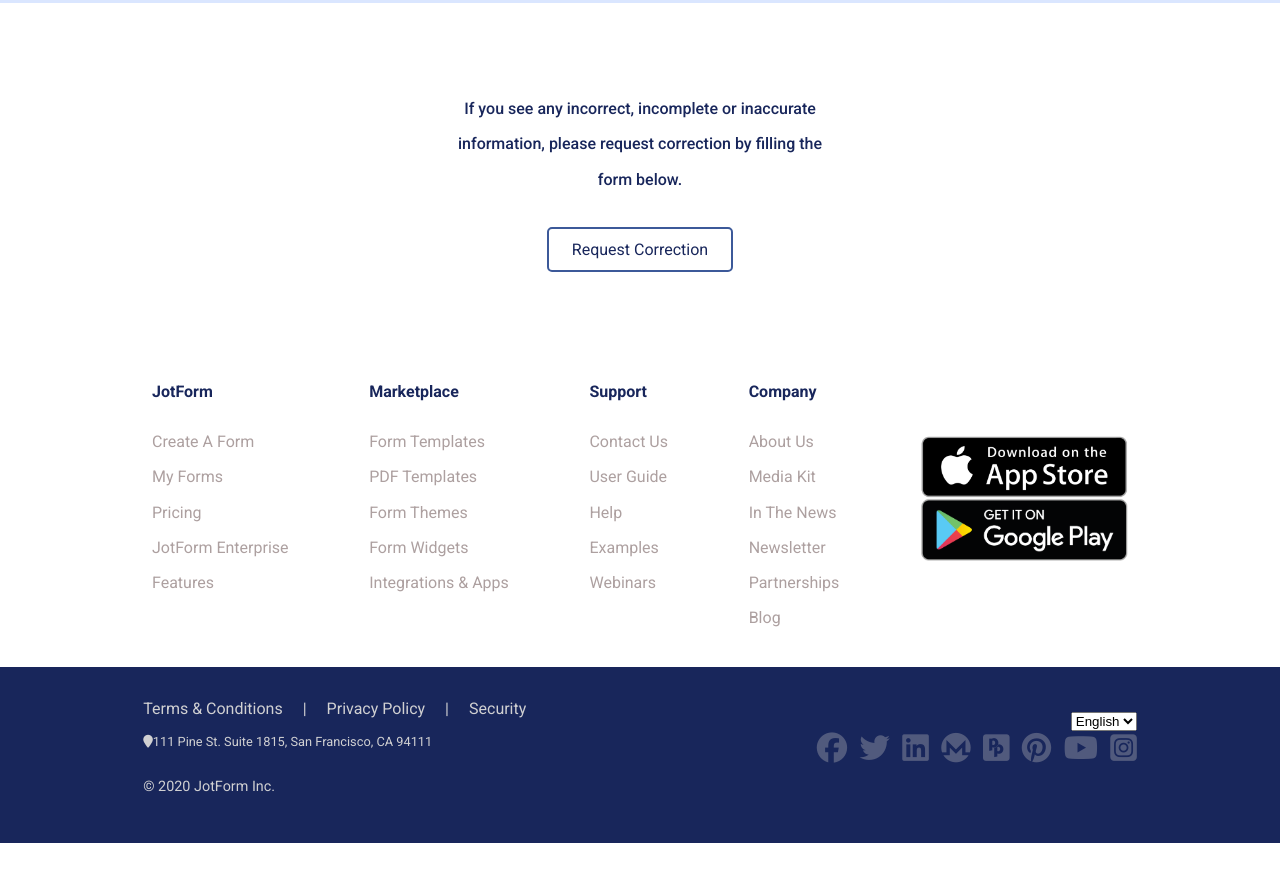
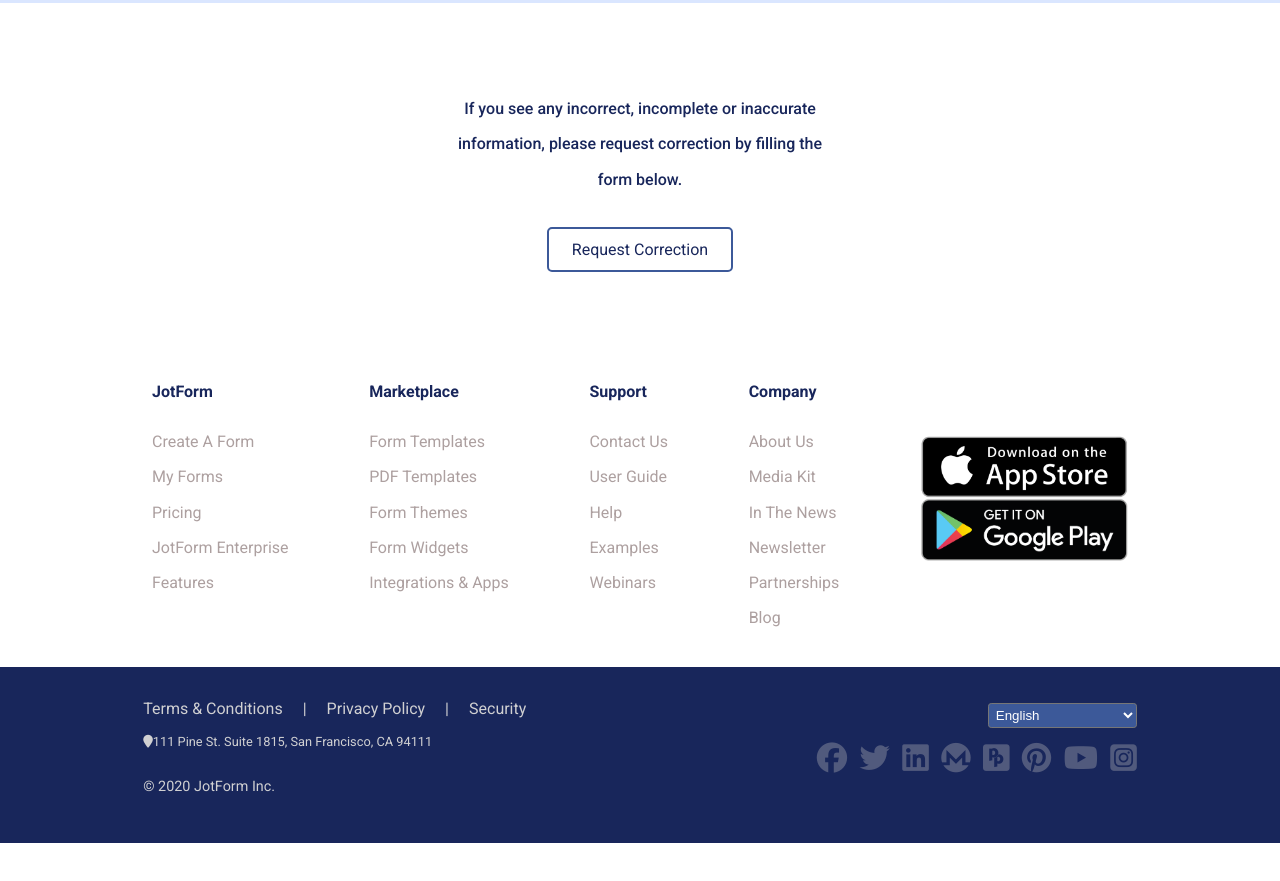
Before and after one commit to ScorpQ/jotTest, a plain HTML site: page index.html in a window 1280 px wide. Shown: the part 7228-8109 px from the top of the page. Drawn offline with Linux system fonts and the light colour scheme.

Commit message:
Add files via upload

```diff
--- a/index.html
+++ b/index.html
@@ -297,7 +297,7 @@
                 <p>&copy 2020 JotForm Inc.</p>
             </div>
             <div class="right flex direction-column justify-center ">
-                <select name="cars" id="cars">
+                <select name="cars" id="cars" class="back-blue color-white">
                     <option value="English">English</option>
                 </select>
                 <ul class="list-none flex justify-between">
--- a/style/page/page.scss
+++ b/style/page/page.scss
@@ -145,8 +145,12 @@
     }
     .right{
        align-items: end;
+       gap: 0.8rem;
         select{
             width: min-content;
+            padding: 0.2rem 5rem 0.2rem 0.2rem;
+            cursor: pointer;
+            border-radius: 0.2rem;
         }
         ul{
             color: rgba(180, 180, 184, 0.368);
```
Also changed, not shown: style/page/page.css, 1 other file.
